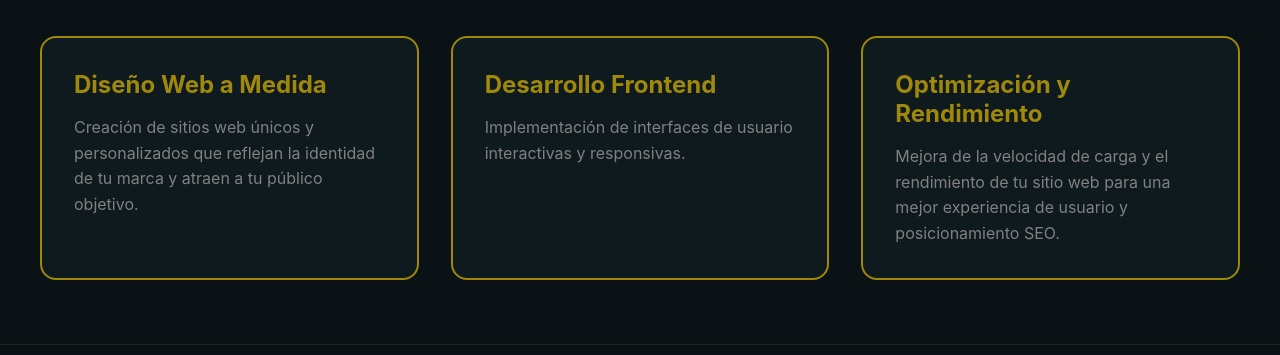
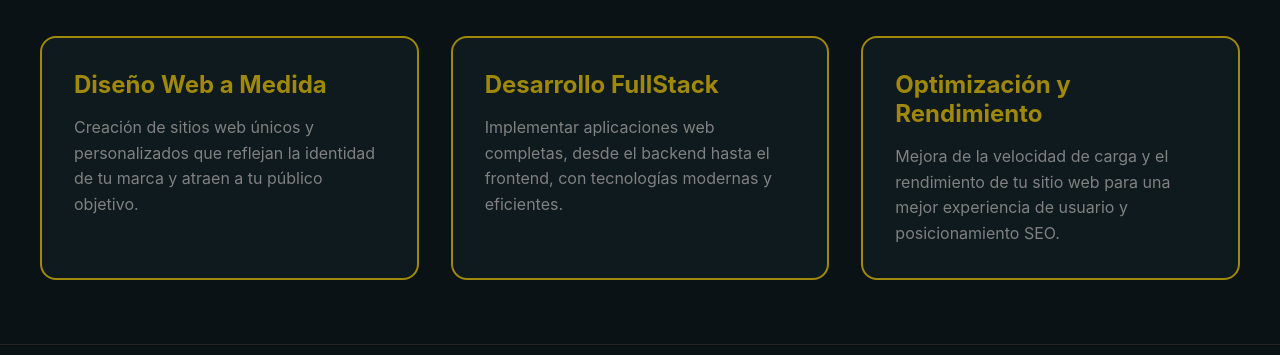
Before and after one commit to sergioramirezmoron/alboro, a plain HTML site: page services.html in a window 1280 px wide. Shown: the part 352-707 px from the top of the page. Drawn offline with Linux system fonts and the light colour scheme.

Commit message:
added services

```diff
--- a/services.html
+++ b/services.html
@@ -35,9 +35,10 @@
           </p>
         </div>
         <div class="service-card">
-          <h3>Desarrollo Frontend</h3>
+          <h3>Desarrollo FullStack</h3>
           <p>
-            Implementación de interfaces de usuario interactivas y responsivas.
+            Implementar aplicaciones web completas, desde el backend hasta el
+            frontend, con tecnologías modernas y eficientes.
           </p>
         </div>
         <div class="service-card">
```
